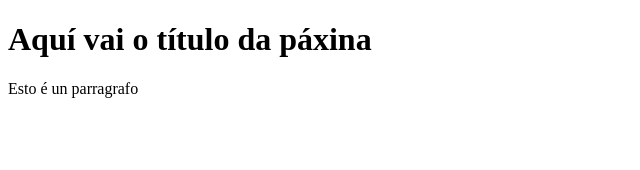
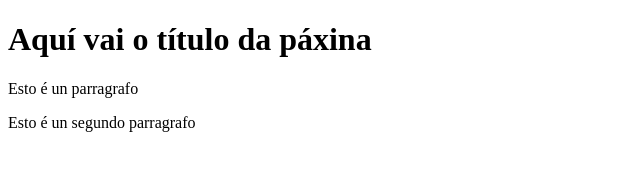
Before and after one commit to XoaninhaBib/ProxectoWebEmpresaC, a plain HTML site: page index.html in a window 1280 px wide. Shown: the whole page, without its empty margins (0-640 px from the left). Drawn offline with Linux system fonts and the light colour scheme.

Commit message:
agregando segundo parrafo

```diff
--- a/index.html
+++ b/index.html
@@ -10,6 +10,8 @@
         Aquí vai o título da páxina
     </h1>
     <p> Esto é un parragrafo</p>
+    <p> Esto é un segundo parragrafo</p>
+
 
 </body>
 </html>
```
